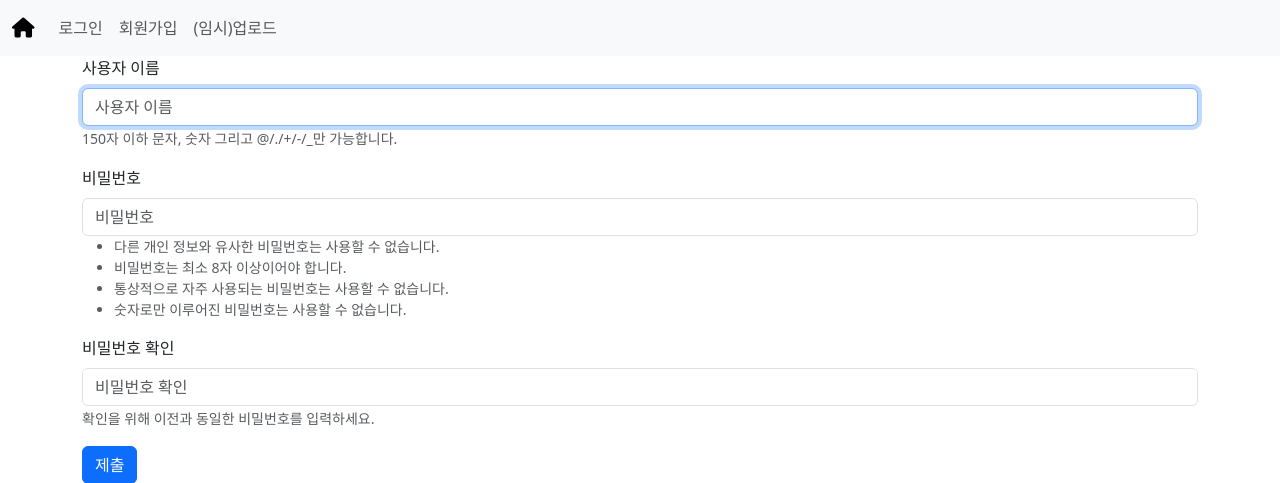
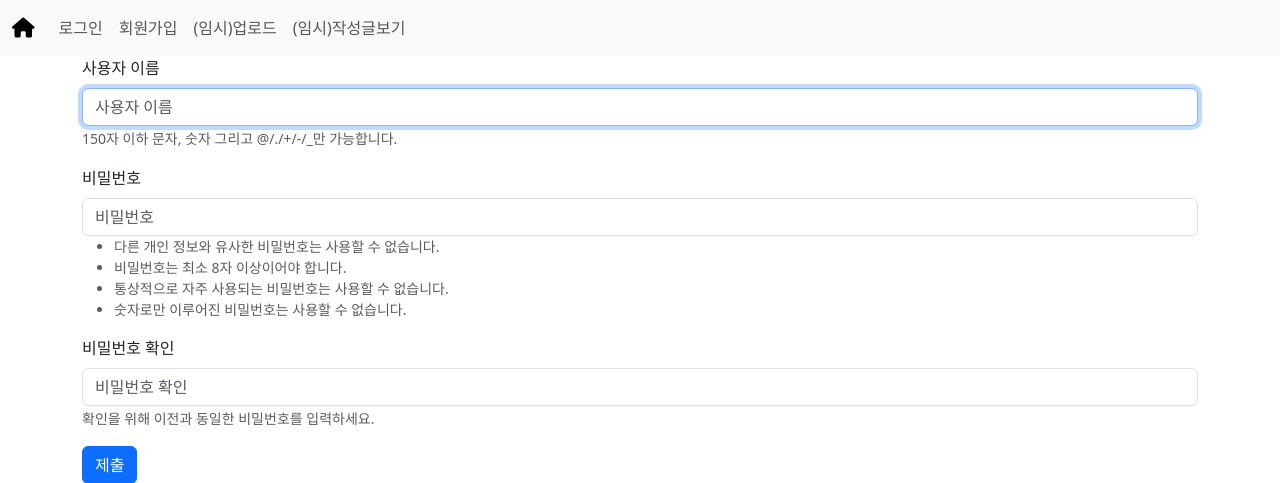
Before and after one commit to hong00009/yolov5, a Django app: page /accounts/signup/ in a window 1280 px wide. Shown: the top 483 px of the page. Run offline with Django 4.2, Linux system fonts and the light colour scheme; some libraries are stand-ins or nearby versions.

Commit message:
nav바에 작성글보기(임시)

```diff
--- a/templates/_nav.html
+++ b/templates/_nav.html
@@ -12,6 +12,7 @@
         <a class="nav-link" href="{% url 'accounts:login' %}">로그인</a>
         <a class="nav-link" href="{% url 'accounts:signup' %}">회원가입</a>
         <a class="nav-link" href="{% url 'yolov5_django:upload_image' %}">(임시)업로드</a>
+        <a class="nav-link" href="{% url 'yolov5_django:image_list' %}">(임시)작성글보기</a>
 
       </div>
     </div>
```
